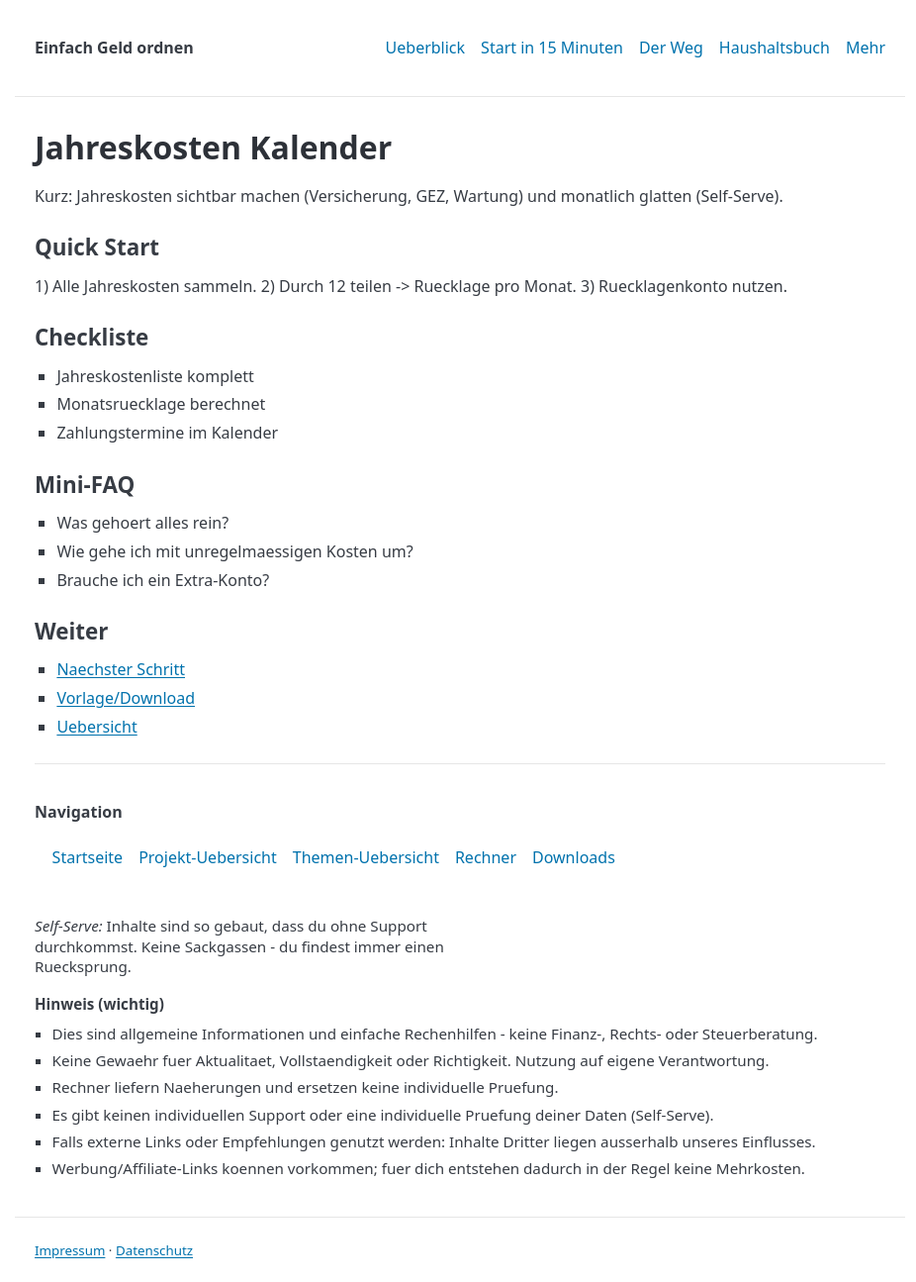
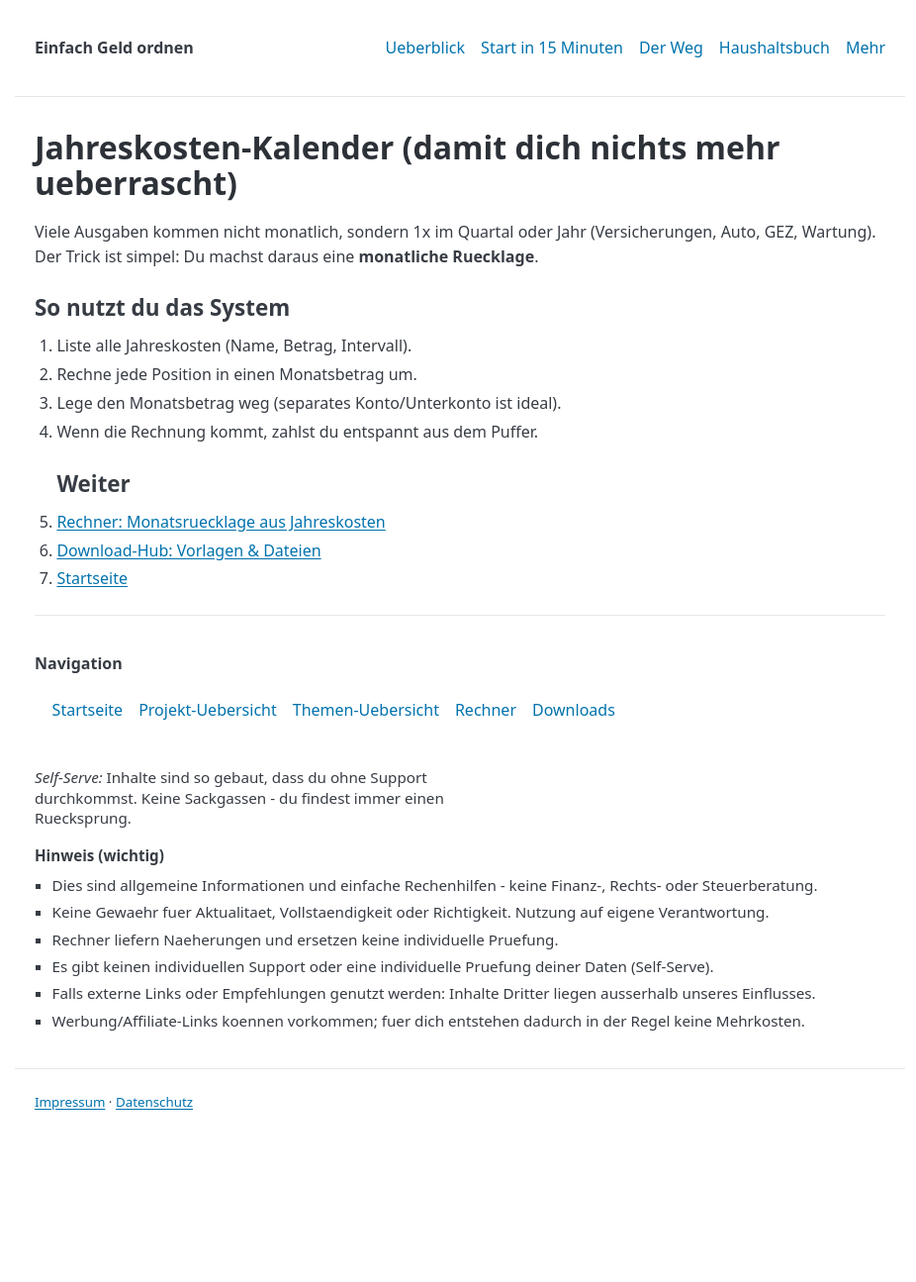
Before and after one commit to gluecklich-tools/einfach-geld-ordnen, a Jekyll site: the page built from seiten/jahreskosten-kalender.md, in a window 1280 px wide. Shown: the whole page at 99% size, without its empty margins (175-1101 px from the left). Built offline with Jekyll 4.4.1, drawn with Linux system fonts in a browser that asks for light colours; after the commit the page ends 1145 px from its top, so only the background shows below that.

Commit message:
MVP02 chunk4: jahreskosten-kalender + rechner + download-hub

```diff
--- a/seiten/jahreskosten-kalender.md
+++ b/seiten/jahreskosten-kalender.md
@@ -1,32 +1,18 @@
 ---
 layout: default
-title: "Jahreskosten Kalender"
+title: Jahreskosten-Kalender einfach
 permalink: /seiten/jahreskosten-kalender.html
 ---
-# Jahreskosten Kalender
-
-Kurz: Jahreskosten sichtbar machen (Versicherung, GEZ, Wartung) und monatlich glatten (Self-Serve).
-
-## Quick Start
-1) Alle Jahreskosten sammeln.
-2) Durch 12 teilen -> Ruecklage pro Monat.
-3) Ruecklagenkonto nutzen.
-
-## Checkliste
-- Jahreskostenliste komplett
-- Monatsruecklage berechnet
-- Zahlungstermine im Kalender
-
-## Mini-FAQ
-- Was gehoert alles rein?
-- Wie gehe ich mit unregelmaessigen Kosten um?
-- Brauche ich ein Extra-Konto?
-
+# Jahreskosten-Kalender (damit dich nichts mehr ueberrascht)
+Viele Ausgaben kommen nicht monatlich, sondern 1x im Quartal oder Jahr (Versicherungen, Auto, GEZ, Wartung).
+Der Trick ist simpel: Du machst daraus eine **monatliche Ruecklage**.
+## So nutzt du das System
+1. Liste alle Jahreskosten (Name, Betrag, Intervall).
+2. Rechne jede Position in einen Monatsbetrag um.
+3. Lege den Monatsbetrag weg (separates Konto/Unterkonto ist ideal).
+4. Wenn die Rechnung kommt, zahlst du entspannt aus dem Puffer.
 ## Weiter
-
-- [Naechster Schritt]({{ site.baseurl }}/seiten/jahreskosten-rechner.html)
-- [Vorlage/Download]({{ site.baseurl }}/seiten/haushaltsbuch-vorlage-kostenlos.html)
-- [Uebersicht]({{ site.baseurl }}/seiten/index.html)
-
-
+1. [Rechner: Monatsruecklage aus Jahreskosten]({{ site.baseurl }}/seiten/rechner-jahreskosten.html)
+2. [Download-Hub: Vorlagen & Dateien]({{ site.baseurl }}/seiten/download-hub-jahreskosten-kalender.html)
+3. [Startseite]({{ site.baseurl }}/index.html)
 {% include no_sackgasse_footer.html %}
```
Also changed, not shown: seiten/download-hub-jahreskosten-kalender.md (added, +16 -0 lines), seiten/rechner-jahreskosten.md (+66 -23 lines).
